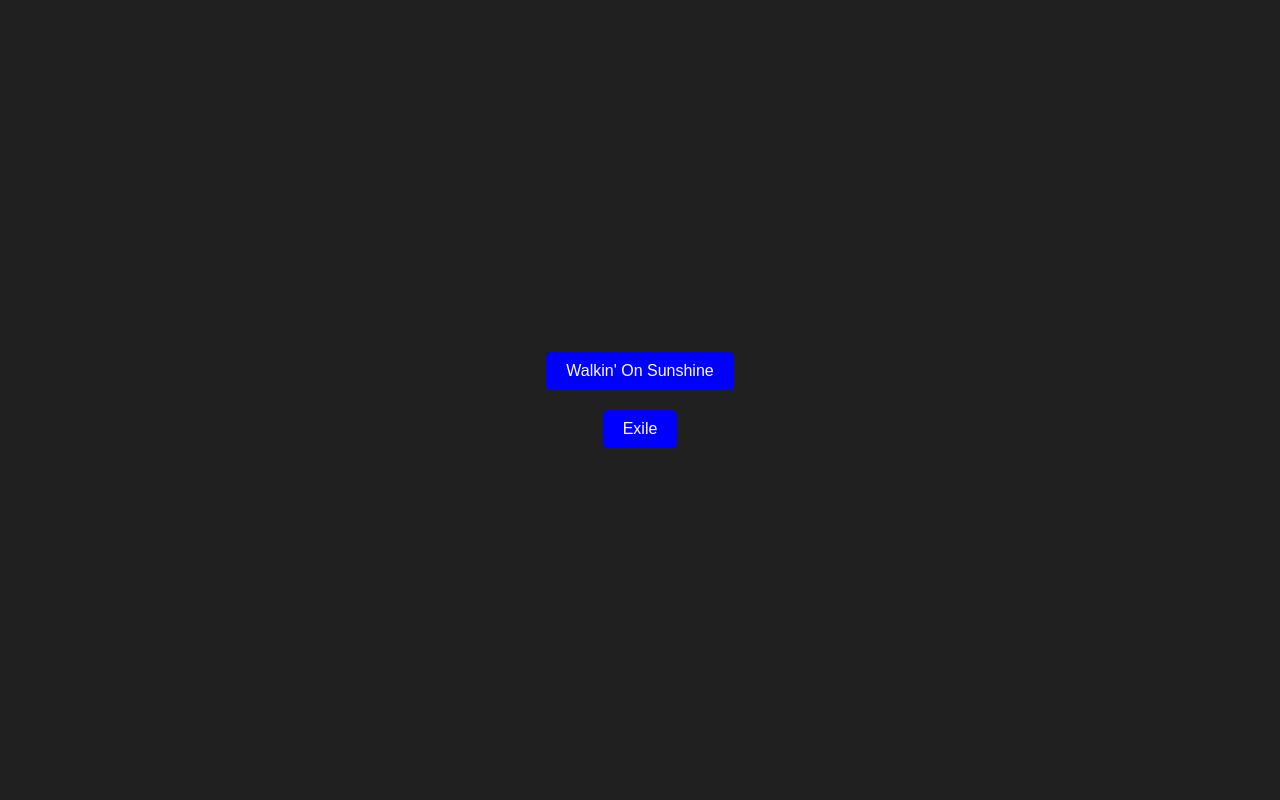
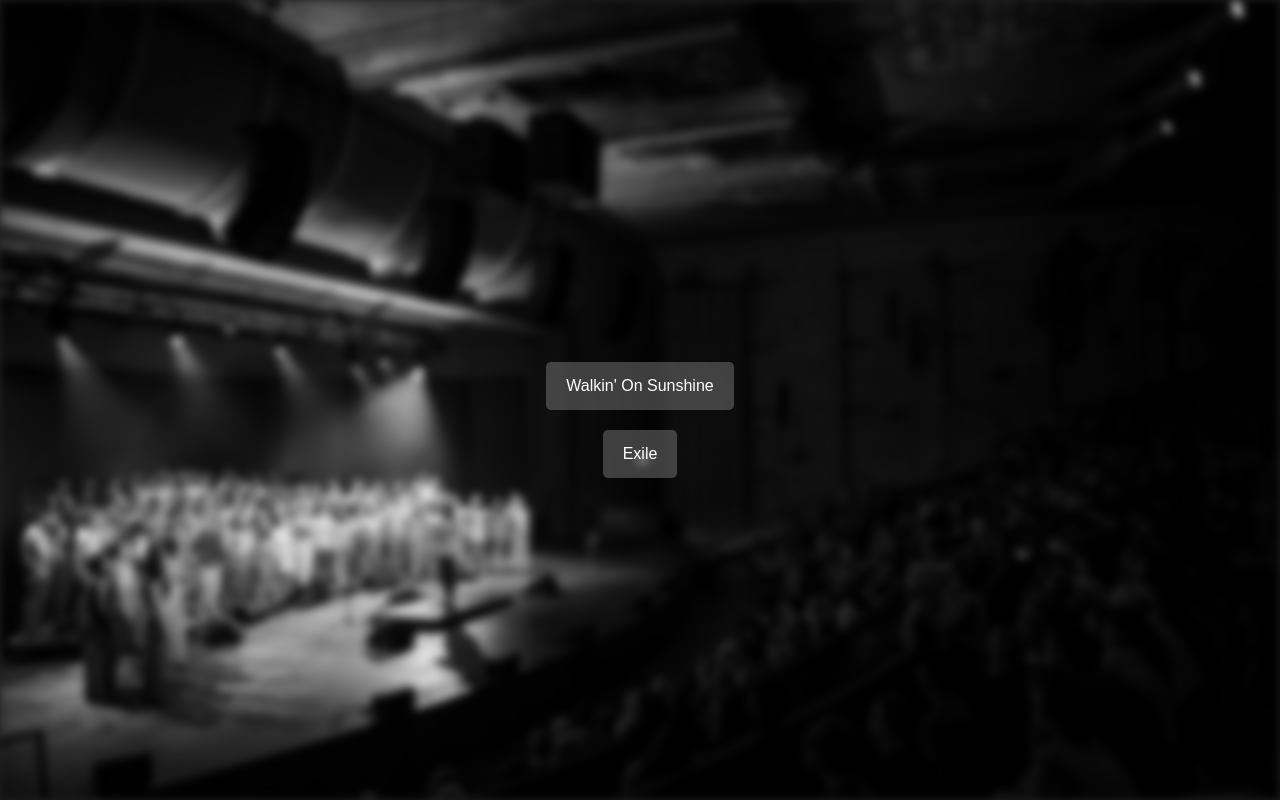
Before and after one commit to WillyC97/stemplayer, a React (Create React App) app: page / in a window 1280 px wide. Built offline with nearby package versions, Linux system fonts and the light colour scheme.

Commit message:
Update styling

```diff
--- /dev/null
+++ b/src/components/ChoirCo.css
@@ -0,0 +1,22 @@
+/* Ensure the html and body elements take up the full height of the viewport */
+html, body {
+    height: 100%;
+    margin: 0;
+    font-family: Arial, sans-serif;
+}
+
+/* Container for the entire component */
+.background-container {
+    position: relative;
+    height: 100vh;
+    width: 100%;
+    overflow: hidden;
+}
+
+/* Container for the main content */
+.content {
+    position: relative;
+    z-index: 1;
+    padding: 20px;
+    text-align: center;
+}
--- a/src/components/HomeComponent.js
+++ b/src/components/HomeComponent.js
@@ -1,17 +1,21 @@
 import React from 'react';
 import { Link } from 'react-router-dom';
+import './ChoirCo.css';
+import backgroundImage from './assets/ChoirCoBackground.jpg';
+import { hover } from '@testing-library/user-event/dist/hover';
 
 const HomeComponent = () => {
   const buttonStyle = {
     display: 'inline-block',
-    padding: '10px 20px',
+    padding: '15px 20px',
     margin: '10px',
     fontSize: '16px',
     cursor: 'pointer',
     textDecoration: 'none',
     color: 'white',
-    backgroundColor: 'blue',
+    backgroundColor: 'rgba(120, 120, 120, 0.5)',
     borderRadius: '5px',
+    hover: { backgroundColor: 'rgb(240, 240, 240)' }
   };
 
   const containerStyle = {
@@ -22,10 +26,27 @@ const HomeComponent = () => {
     flexDirection: 'column',
   };
 
+  const backgroundStyle = {
+    position: 'fixed',
+    top: '0',
+    left: '0',
+    width: '100%',
+    height: '100%',
+    backgroundImage: `url(${backgroundImage})`,
+    backgroundSize: 'cover',
+    filter: `blur(5px)`,
+    zIndex: `-1`
+};
+
   return (
-    <div style={containerStyle}>
+    <div className="background-container">
+      <div style={backgroundStyle}></div>
+      <div className="content">
+        <div style={containerStyle}>
           <Link to="/walkinOnSunshine" style={buttonStyle}>Walkin' On Sunshine</Link>
           <Link to="/exile" style={buttonStyle}>Exile</Link>
+        </div>
+      </div>
     </div>
   );
 };
```
Also changed, not shown: src/components/assets/ChoirCoBackground.jpg (added).
